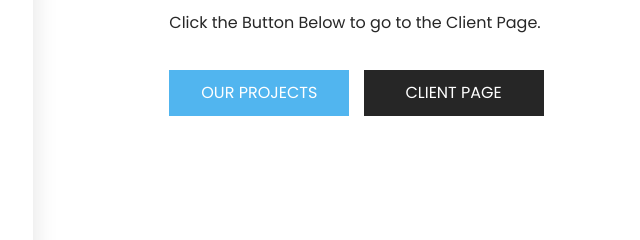
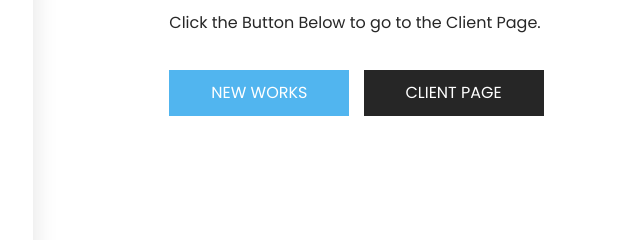
Before and after one commit to Vast-Academy/vacomputers.com, a plain HTML site: page index.html in a window 1280 px wide. Shown: the part 317-557 px from the top of the page, 379-1019 px from the left. Drawn offline with nearby package versions, Linux system fonts and the light colour scheme.

Commit message:
button changes

```diff
--- a/index.html
+++ b/index.html
@@ -140,7 +140,7 @@
 
               <div class="btn-box">
                 <a href="" class="btn-1">
-               Our Projects
+               new Works
                 </a>
                 <a href="" class="btn-2">
                   Client Page
```
